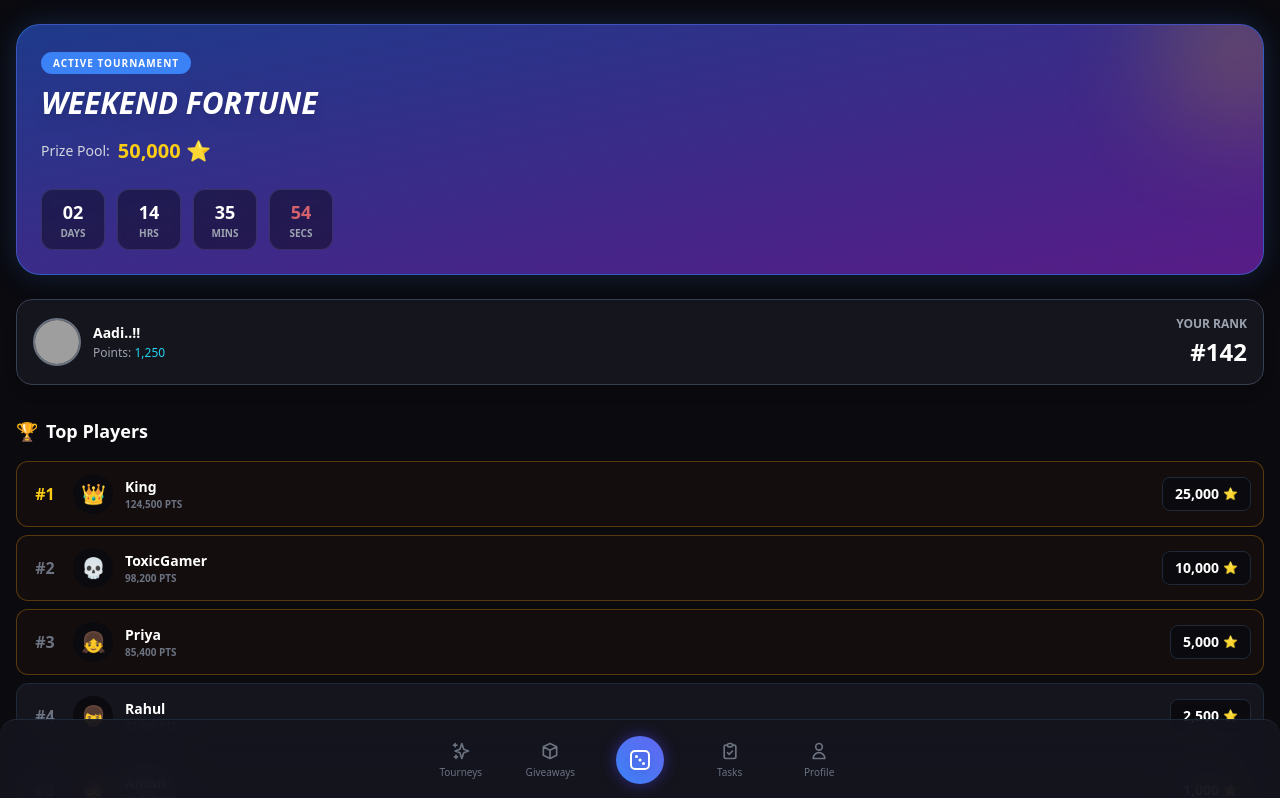
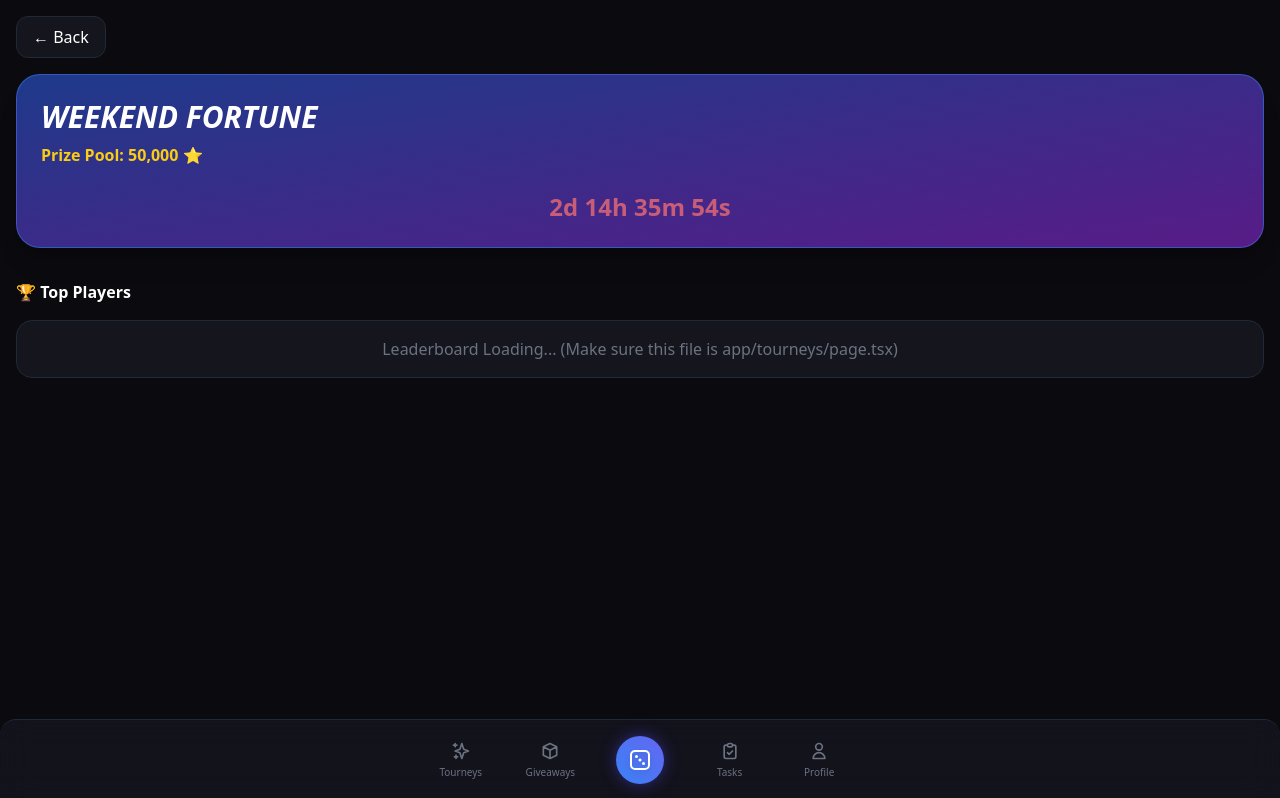
Before and after one commit to Aadi639707/stardrop-bot, a Next.js app: page /tourneys in a window 1280 px wide. Shown: the top 798 px of the page. Built offline with nearby package versions, Linux system fonts and the light colour scheme; grey boxes are pictures that could not be loaded.

Commit message:
Update page.tsx

```diff
--- a/app/tourneys/page.tsx
+++ b/app/tourneys/page.tsx
@@ -1,20 +1,6 @@
 "use client";
-
 import { useState, useEffect } from "react";
 import Link from "next/link";
-
-const leaderboardData = [
-  { rank: 1, name: "King", points: "124,500", prize: "25,000", avatar: "👑" },
-  { rank: 2, name: "ToxicGamer", points: "98,200", prize: "10,000", avatar: "💀" },
-  { rank: 3, name: "Priya", points: "85,400", prize: "5,000", avatar: "👧" },
-  { rank: 4, name: "Rahul", points: "72,100", prize: "2,500", avatar: "👦" },
-  { rank: 5, name: "Aman", points: "65,300", prize: "1,000", avatar: "🧔" },
-  { rank: 6, name: "Sniper", points: "61,000", prize: "500", avatar: "🎯" },
-  { rank: 7, name: "Neha", points: "58,900", prize: "500", avatar: "👩" },
-  { rank: 8, name: "GamerX", points: "54,200", prize: "500", avatar: "🎮" },
-  { rank: 9, name: "Vikash", points: "49,100", prize: "250", avatar: "😎" },
-  { rank: 10, name: "Raj", points: "45,000", prize: "250", avatar: "🔥" },
-];
 
 export default function TournamentsPage() {
   const [timeLeft, setTimeLeft] = useState({ days: 2, hours: 14, mins: 35, secs: 59 });
@@ -43,83 +29,18 @@ export default function TournamentsPage() {
   }, []);
 
   return (
-    <div className="min-h-screen bg-[#0a0a0f] text-white pb-24">
-      {/* TOURNAMENT BANNER */}
-      <div className="px-4 mt-6">
-        <div className="bg-gradient-to-br from-blue-900 to-purple-900 border border-blue-500/50 rounded-3xl p-6 relative overflow-hidden shadow-[0_0_30px_rgba(59,130,246,0.2)]">
-           <div className="absolute -top-10 -right-10 w-32 h-32 bg-yellow-500 rounded-full blur-[60px] opacity-40"></div>
-           <span className="bg-blue-500 text-white text-[10px] font-bold px-3 py-1 rounded-full uppercase tracking-widest">Active Tournament</span>
-           <h1 className="text-3xl font-black text-white mt-3 italic drop-shadow-lg">WEEKEND FORTUNE</h1>
-
-           <div className="flex items-center gap-2 mt-4">
-             <span className="text-gray-300 font-medium text-sm">Prize Pool:</span>
-             <span className="text-yellow-400 font-black text-xl">50,000 ⭐</span>
-           </div>
-
-           {/* TIMER */}
-           <div className="mt-6 flex gap-3">
-             {[
-               { val: timeLeft.days, label: "Days" },
-               { val: timeLeft.hours, label: "Hrs" },
-               { val: timeLeft.mins, label: "Mins" },
-               { val: timeLeft.secs, label: "Secs" }
-             ].map((t, i) => (
-               <div key={i} className="flex flex-col items-center bg-black/40 px-3 py-2 rounded-xl backdrop-blur-sm border border-white/10 w-16">
-                 <span className={`font-bold text-lg ${t.label === 'Secs' ? 'text-red-400 animate-pulse' : 'text-white'}`}>
-                   {String(t.val).padStart(2, '0')}
-                 </span>
-                 <span className="text-gray-400 text-[10px] uppercase font-bold">{t.label}</span>
-               </div>
-             ))}
-           </div>
-        </div>
+    <div className="min-h-screen bg-[#0a0a0f] text-white p-4">
+      <Link href="/" className="inline-block bg-[#15151e] px-4 py-2 rounded-xl border border-gray-800 mb-4">← Back</Link>
+      <div className="bg-gradient-to-br from-blue-900 to-purple-900 border border-blue-500/50 rounded-3xl p-6 shadow-xl">
+         <h1 className="text-3xl font-black text-white italic">WEEKEND FORTUNE</h1>
+         <p className="text-yellow-400 font-bold mt-2">Prize Pool: 50,000 ⭐</p>
+         <div className="mt-6 text-center text-red-400 font-black text-2xl animate-pulse">
+            {timeLeft.days}d {timeLeft.hours}h {timeLeft.mins}m {timeLeft.secs}s
+         </div>
       </div>
-
-      {/* USER RANKING */}
-      <div className="px-4 mt-6">
-        <div className="bg-[#15151e] border border-gray-700 rounded-2xl p-4 flex items-center justify-between shadow-lg">
-           <div className="flex items-center gap-3">
-              <div className="w-12 h-12 rounded-full overflow-hidden border-2 border-gray-500">
-                 <img src="https://i.pravatar.cc/150?u=shivuu" alt="User" />
-              </div>
-              <div>
-                <p className="text-white font-bold text-sm">Aadi..!!</p>
-                <p className="text-gray-400 text-xs font-medium mt-0.5">Points: <span className="text-cyan-400">1,250</span></p>
-              </div>
-           </div>
-           <div className="text-right">
-              <p className="text-gray-400 text-xs uppercase font-bold mb-1">Your Rank</p>
-              <h2 className="text-white font-black text-2xl">#142</h2>
-           </div>
-        </div>
-      </div>
-
-      {/* LEADERBOARD */}
-      <div className="px-4 mt-8">
-        <h3 className="text-white font-bold text-lg mb-4 flex items-center gap-2">
-          <span className="text-yellow-500">🏆</span> Top Players
-        </h3>
-        <div className="flex flex-col gap-2">
-          {leaderboardData.map((player) => {
-            const isTop = player.rank <= 3;
-            return (
-              <div key={player.rank} className={`border rounded-xl p-3 flex items-center justify-between ${isTop ? 'bg-amber-900/10 border-amber-500/30' : 'bg-[#15151e] border-gray-800'}`}>
-                 <div className="flex items-center gap-3">
-                    <div className={`w-8 text-center font-black ${player.rank === 1 ? 'text-yellow-400' : 'text-gray-500'}`}>#{player.rank}</div>
-                    <div className="w-10 h-10 bg-[#0a0a0f] rounded-full flex items-center justify-center text-xl">{player.avatar}</div>
-                    <div>
-                       <p className="font-bold text-sm text-white">{player.name}</p>
-                       <p className="text-gray-500 text-[10px] font-bold">{player.points} PTS</p>
-                    </div>
-                 </div>
-                 <div className="bg-[#0a0a0f] border border-gray-800 px-3 py-1.5 rounded-lg flex items-center gap-1">
-                    <span className="text-white font-bold text-sm">{player.prize}</span>
-                    <span className="text-yellow-500 text-xs">⭐</span>
-                 </div>
-              </div>
-            );
-          })}
-        </div>
+      <h2 className="text-white font-bold mt-8 mb-4">🏆 Top Players</h2>
+      <div className="bg-[#15151e] border border-gray-800 rounded-2xl p-4 text-center text-gray-500">
+         Leaderboard Loading... (Make sure this file is app/tourneys/page.tsx)
       </div>
     </div>
   );
```
